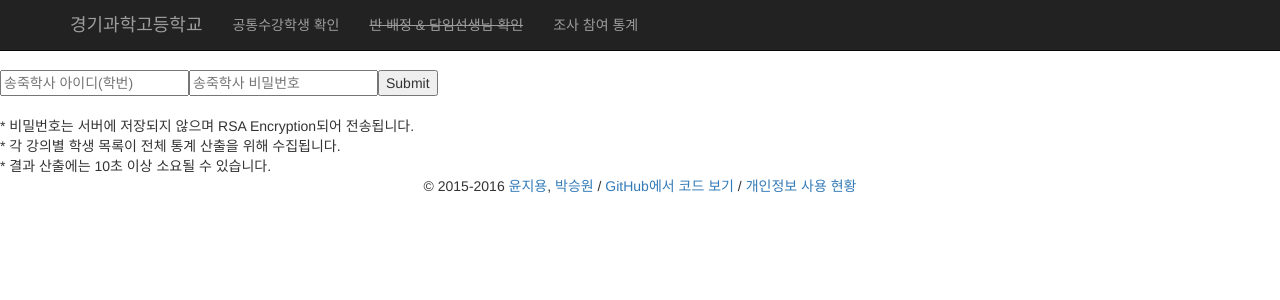
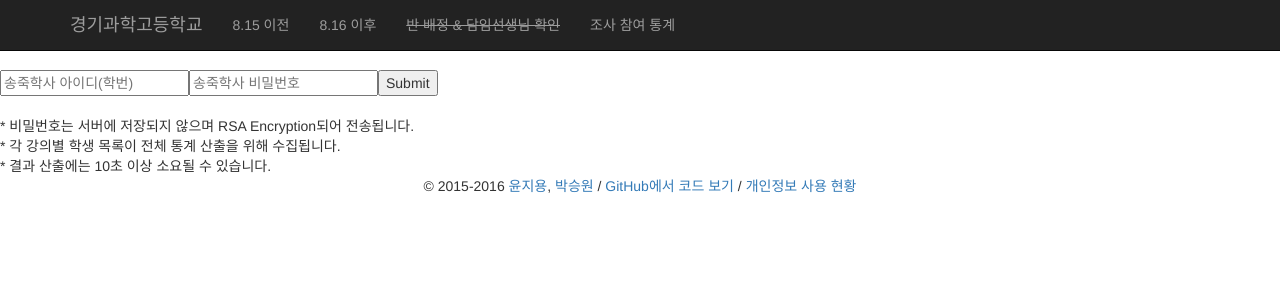
Before and after one commit to seungwonpark/lecture, a PHP site: page /check.php in a window 1280 px wide. Shown: the top 300 px of the page. Run offline with PHP 8.4, Linux system fonts and the light colour scheme.

Commit message:
Bugfix & 최적화

```diff
--- a/check.php
+++ b/check.php
@@ -50,16 +50,14 @@
 
 		preg_match_all('/<td class="item1" ><a href="\/student\/score\/lectureInfo\.do\?lectureOpenNo=([0-9]+)/', $data, $match);
 
-		$dir_list = scandir('./');
-
 		foreach($match[1] as $each) {
 			curl_setopt($ch, CURLOPT_URL, 'http://student.gs.hs.kr/student/score/lectureInfo.do?lectureOpenNo=' . $each);
 			$data = curl_exec($ch);
 			$name = explode(' &gt; 개설교과 &gt; 경기과학고등학교</title>',explode('<title>',$data)[1])[0]; // 미분방정식(미분방정) -> 미분방정식
 
-			if(count(explode('lectures_' . $each . '.txt', $dir_list)) == 1){ // create new file only when file does not exists
-				file_put_contents('lectures_' . $each . '.txt', explode('<!DOCTYPE html>', explode('<div id="content" class="span9" >', $data)[1])[0]);
-			}
+
+			// we don't need this at 2nd semester, because we won't use class.php
+			// file_put_contents('lectures_' . $each . '.txt', explode('<!DOCTYPE html>', explode('<div id="content" class="span9" >', $data)[1])[0]);
 			$list = explode('<td class="item2" >', $data);
 
 			// $time = count(explode('<li><span class="strong">', $data)) - 1;  // 선생님이 2명 이상 등록되어 있으면 망함...
--- a/navbar.php
+++ b/navbar.php
@@ -15,7 +15,10 @@
 		<div class="collapse navbar-collapse" id="bs-example-navbar-collapse-1">
 			<ul class="nav navbar-nav">
 				<li>
-					<a href="check4.php">공통수강학생 확인</a>
+					<a href="check4.php">8.15 이전</a>
+				</li>
+				<li>
+					<a href="check.php">8.16 이후</a>
 				</li>
 				<li>
 					<a href="class.php"><s>반 배정 & 담임선생님 확인</s></a>
```
